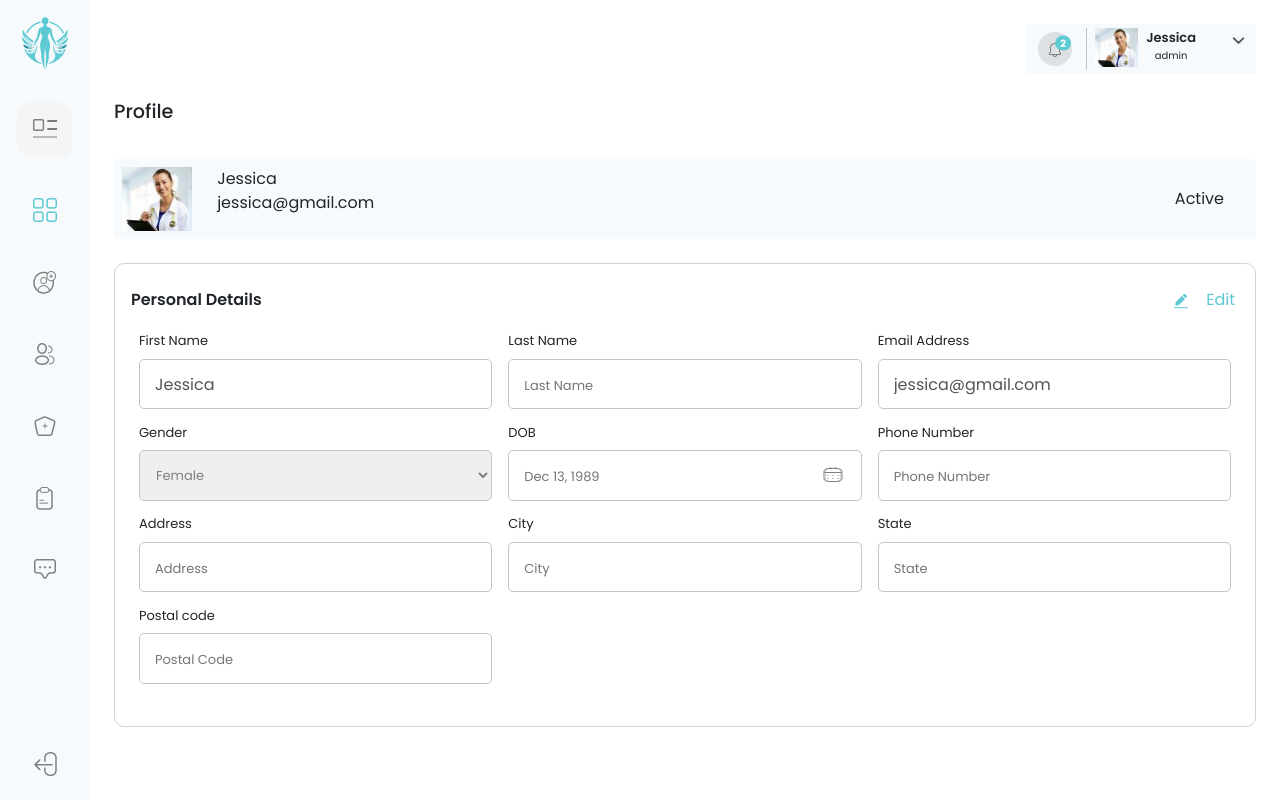
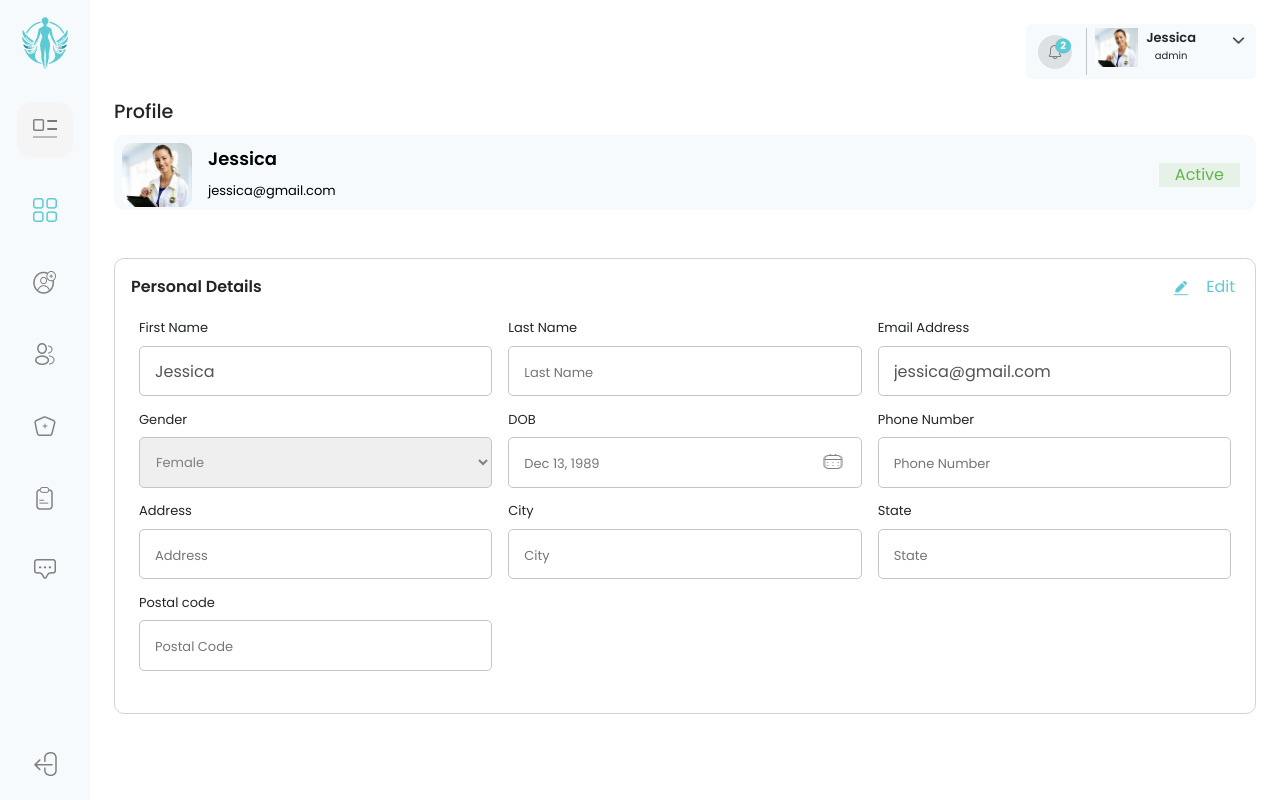
Before and after one commit to KesavanSaravanan13/health-care, a React (Create React App) app: page / in a window 1280 px wide. Built offline with nearby package versions, Linux system fonts and the light colour scheme.

Commit message:
changes in Main column of alignments

```diff
--- /dev/null
+++ b/src/Components/Column/ActiveBar/ActiveBar.css
@@ -0,0 +1,50 @@
+.bell{
+    background-color: #dee1e3 !important;
+}
+.topblock{
+    background-color: #f7fafc;
+    border-radius: 10px;
+}
+.badge{
+    background-color: #5dcad4;
+    top:6px !important;
+    font-size: 10px !important;
+    padding: 2.5px 5px !important;
+}
+
+.row1{
+    width: 100% !important;
+}
+
+.name01{
+    font-size: large !important;
+    font-weight: 600;
+    height: 50%;
+
+}
+.name02{
+    font-size: small !important;
+    font-weight: 300;
+    height: 50%;
+}
+
+.docimg{
+    width: auto !important;
+}
+
+.igg{
+    border-radius: 10px;
+}
+
+.active{
+    background-color: #e6f2e7;
+    color: #64b349;
+}
+div.nn{
+    color: black !important;
+}
+
+.topblock{
+    border-radius: 10px !important;
+    height: 75px !important;
+}
--- /dev/null
+++ b/src/Components/Column/ActiveBar/ActiveBar.js
@@ -0,0 +1,21 @@
+import './ActiveBar.css';
+import doc from '../assets/doc.jpg';
+import { useState } from 'react';
+
+const ActiveBar = (props) => {
+    return (
+        <div className="row topblock p-0 py-2 m-0 mb-5 ">
+                <div className='col-1 m-0 p-0 px-2 docimg'><img src={doc} className='igg' width={70} height={64}></img></div>
+                <div className='col-5 m-0 p-0 px-2'>
+                    <div className='col-12 m-0 p-0 name01 d-flex align-items-center nn'>{props.name}</div>
+                    <div className='col-12 m-0 p-0 name02 d-flex align-items-center nn'>{props.mail}</div>
+                </div>
+                <div className='col py-2 py-sm-0 p-0 m-0 d-flex justify-content-start justify-content-sm-end align-items-center pe-md-3 pe-2'>
+                    <span className='m-0 p-0 px-3 active'>Active</span>
+                </div>
+        </div>
+    );
+};
+
+
+export default ActiveBar;
--- a/src/Components/Column/Forms/Forms.css
+++ b/src/Components/Column/Forms/Forms.css
@@ -44,11 +44,10 @@ div.pDetails{
 
 }
 .editBtn:hover{
-    box-shadow: 0px 0px 20px 3px #5DCAD4 !important;
-    border: none !important;
+    border: 1px solid #5DCAD4 !important;
 }
 .editBtn:focus{
-    border: none !important;
+    border: 1px solid #5DCAD4 !important;
 }
 
 input:hover , input:focus , select:focus , select:hover{
--- a/src/Components/Column/Forms/Forms.js
+++ b/src/Components/Column/Forms/Forms.js
@@ -5,8 +5,8 @@ import dob from '../assets/dob.png';
 import { useState } from 'react';
 import Save from './Submit';
 import Props from '../../Toast/Toast';
-
-import doc from '../assets/doc.jpg';
+import ActiveBar from '../ActiveBar/ActiveBar';
+import TopRow from '../TopRow/TopRow';
 
 const Forms = () => {
     const [inputFirstName, setinputFirstName] = useState('Jessica');
@@ -43,24 +43,14 @@ const Forms = () => {
         setinputPostalCode(event.target.value);
     }
     return (
-        <div className='m-0 p-0 pb-5'>
-            <div className="row topblock p-0 py-2 my-4 m-0">
-                <div className='col-12 m-0 p-0 '>
-                    <div className='row m-0 p-0'>
-                        <div className='col-1 m-0 p-0 px-2 docimg'><img src={doc} className='igg' width={70} height={64}></img></div>
-                        <div className='col-5 m-0 p-0 px-2'>
-                            <div className='col-12 m-0 p-0 name01 d-flex align-items-center nn'>{inputFirstName}</div>
-                            <div className='col-12 m-0 p-0 name02 d-flex align-items-center nn'>{inputMail}</div>
-                        </div>
-                        <div className='col py-2 py-sm-0 p-0 m-0 d-flex justify-content-start justify-content-sm-end align-items-center pe-md-3 pe-2'>
-                            <span className='m-0 p-0 px-3 active'>Active</span>
-                        </div>
-                    </div>
-                </div>
-
+        <div className='col-12 m-0 p-0 pb-5'>
+            <div className="row p-0 m-0 justify-content-end FirstRow flex-wrap">
+                <TopRow name={inputFirstName}/>
             </div>
-            <div className='row m-0 p-0 downBlock flex-wrap'>
-                <forms className="m-0 p-3 pt-4 pb-5" id="formEle">
+            <div className="row p-0 py-2 pt-4 m-0 profile">Profile</div>
+            <ActiveBar name={inputFirstName} mail={inputMail}/>
+            <div className='m-0 p-3 downBlock pb-5'>
+                <forms className="m-0 p-0" id="formEle">
                     <div className='row m-0 p-0'>
                         <div className='col-8 m-0 p-0 flex-grow-1 pDetails'>Personal Details</div>
                         <div className='col-4 m-0 p-0 text-end'>
--- a/src/Components/Column/Forms/Submit.js
+++ b/src/Components/Column/Forms/Submit.js
@@ -1,4 +1,3 @@
-import ActiveBar from '../ActiveBar/ActiveBar';
 import './Submit.css';
 
 const Submit = () => {
--- a/src/Components/Column/MainColumn/MainColumn.css
+++ b/src/Components/Column/MainColumn/MainColumn.css
@@ -6,10 +6,3 @@
 .FirstRow{
     height: 50px !important;
 }
-.thirdRow{
-    height: 50px !important;
-}
-/* .fourthrow{
-    border: 1px solid rgb(211, 211, 211);
-    border-radius: 10px;
-} */
--- a/src/Components/Column/MainColumn/MainColumn.js
+++ b/src/Components/Column/MainColumn/MainColumn.js
@@ -1,4 +1,3 @@
-import ActiveBar from '../ActiveBar/ActiveBar';
 import Forms from '../Forms/Forms';
 import TopRow from '../TopRow/TopRow';
 import './MainColumn.css';
@@ -6,14 +5,7 @@ import './MainColumn.css';
 const MainColumn = () => {
     return(
         <div className="row m-0 p-2 p-md-4">
-            <div className="row p-0 m-0 justify-content-end FirstRow flex-wrap">
-                <TopRow/>
-            </div>
-            <div className="row p-0 py-2 pt-4 m-0 profile">Profile</div>
-            {/* <div className="row p-0 py-2 m-0 thirdrow">
-                <ActiveBar></ActiveBar>
-            </div> */}
-            <div className="row p-0 m-0 fourthrow">
+            <div className="row p-0 m-0 ">
                 <Forms></Forms>
             </div>
         </div>
--- a/src/Components/Column/TopRow/TopRow.css
+++ b/src/Components/Column/TopRow/TopRow.css
@@ -1,9 +1,10 @@
 .bell{
     background-color: #dee1e3 !important;
 }
-.topblock{
-    background-color: #f7fafc;
+.topB{
+    background-color: #f7fafc !important;
     border-radius: 5px;
+    height: 55px !important;
 }
 .badge{
     background-color: #5dcad4;
--- a/src/Components/Column/TopRow/TopRow.js
+++ b/src/Components/Column/TopRow/TopRow.js
@@ -8,9 +8,9 @@ import { DropdownButton, DropdownHeader, DropdownToggle } from 'react-bootstrap'
 import password from '../assets/password.jpg';
 import profile from '../assets/user.png';
 
-const TopRow = () => {
+const TopRow = (props) => {
     return (
-        <div className="row topblock p-1 m-0 row1 flex-wrap">
+        <div className="row topB p-1 m-0 row1 flex-wrap">
             <div className="col-3 m-0 p-0 px-2 d-flex align-items-center">
                 <button className="btn p-1 px-2 m-0 rounded-5 bell">
                     <div className='d-inline-block position-relative m-0 p-0'>
@@ -21,14 +21,14 @@ const TopRow = () => {
                 </button>
             </div>
             <div className='col-1 m-0 p-0 vr'></div>
-            <div className="col-7 m-0 p-0 flex-fill ps-2">
+            <div className="col-7 m-0 p-0 flex-fill ps-2 align-items-center">
                 <Dropdown className='m-0 p-0 '>
                     <DropdownToggle variant='bg-light' className='m-0 p-0 w-100 dropdown'>
                         <div className='row m-0 p-0 d-flex justify-content-between'>
                             <div className='col-10 m-0 p-0 d-flex justify-content-start'>
                                 <img src={doc} className='col-4 m-0 p-0'></img>
                                 <div className='col-6 m-0 p-0'>
-                                    <div className='col-12 m-0 p-0 name1'>Jessica</div>
+                                    <div className='col-12 m-0 p-0 name1'>{props.name}</div>
                                     <div className='col-12 m-0 p-0 name2'>admin</div>
                                 </div>
                             </div>
@@ -37,9 +37,7 @@ const TopRow = () => {
                                     width="15px" height="15px" alt=""></img>
                             </div>
                         </div>
-
                     </DropdownToggle>
-
                     <Dropdown.Menu className='p-0 m-0 dmenu'>
                         <Dropdown.Item href="" className='p-2 ps-1 m-0'>
                             <div className='row p-0 m-0 flex-nowrap'>
```
